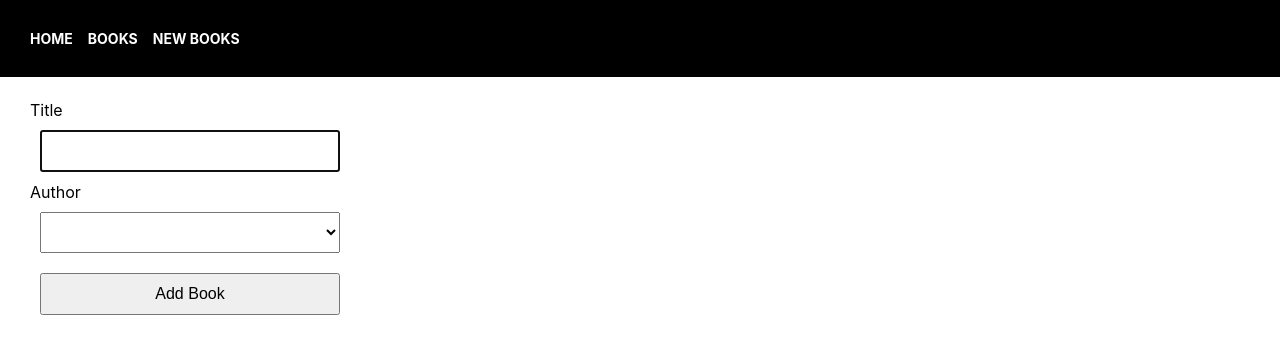
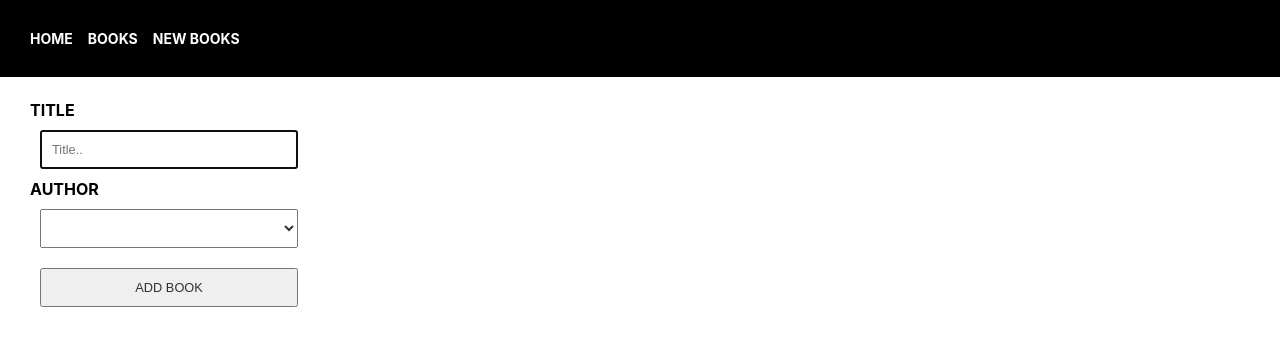
Before and after one commit to AndrewDMackay/book_library_g27, a Flask app: template templates/books/new.html in a window 1280 px wide. Shown: the top 354 px of the page. Run offline with Flask 2, Linux system fonts and the light colour scheme; the template is opened without the code that fills it, so the values that code supplies are empty.

Commit message:
seventh commit main

```diff
--- a/static/style.css
+++ b/static/style.css
@@ -29,8 +29,8 @@
   }
 
   .author{
-    color: #8899a6;
-    font-size: 13px;
+    color: grey;
+    font-size: 14px;
     margin-left: 20px;
   }
 
@@ -38,7 +38,7 @@
     margin-top: 10px;
     margin-left: 2px;
     font-size: 1.4em;
-    color: #aab8c2;
+    color: lightgrey;
   }
 
   .buttons i {
@@ -46,11 +46,12 @@
   }
 
   input, select, button {
-    font-size: 100%;
+    font-size: 80%;
     width : 100%;
     padding: 10px;
     margin: 10px;
     box-sizing: border-box;
+    color: hsla(0, 0%, 0%, 0.800);
   }
 
   .trash-button{
--- a/templates/books/index.html
+++ b/templates/books/index.html
@@ -12,7 +12,7 @@
         <div class="buttons">
           <form class="delete-form" action="/books/{{book.id}}/delete" method="POST">
             <button class="trash-button"><i class="fa fa-trash-o fa-3x" style="color:black" aria-hidden="true"></i></button>
-        </form>
+          </form>
         </div>
     </div>
   </div>
--- a/templates/books/new.html
+++ b/templates/books/new.html
@@ -4,16 +4,18 @@
 
 <form action="/books" method="post">
     <div>
-        <label for="title">Title</label>
-        <input type="text" id="title" name="title" value="{{ book.title }}" required autofocus>
-        <label for="author">Author</label>
+        <label for="title"><strong>TITLE</strong></label>
+        <input type="text" id="title" name="title" placeholder="Title.." required autofocus>
+    </div>
+    <div>
+        <label for="author"><strong>AUTHOR</strong></label>
         <select id="author" name="author_id">
         {% for author in all_authors %}
         <option value="{{ author.id }}">{{ author.name }}</option>
         {% endfor %}
         </select>
     </div>
-    <button type="submit">Add Book</button>
+    <button type="submit">ADD BOOK</button>
 </form>
 
 {% endblock %}
--- a/templates/index.html
+++ b/templates/index.html
@@ -2,6 +2,4 @@
 {% extends "base.html" %}
 {% block content %}
 
-This is the homepage..
-
 {% endblock %}
```
Also changed, not shown: controllers/books_controller.py (+28 -28 lines).
